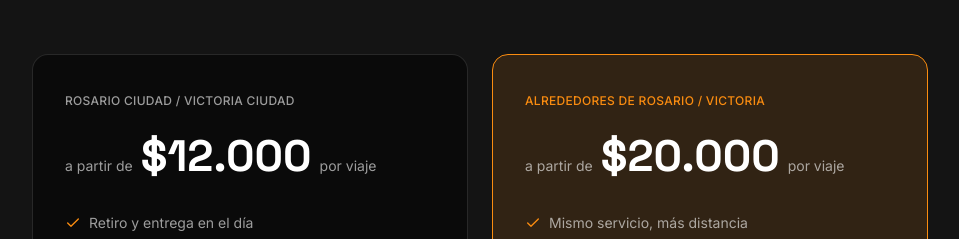
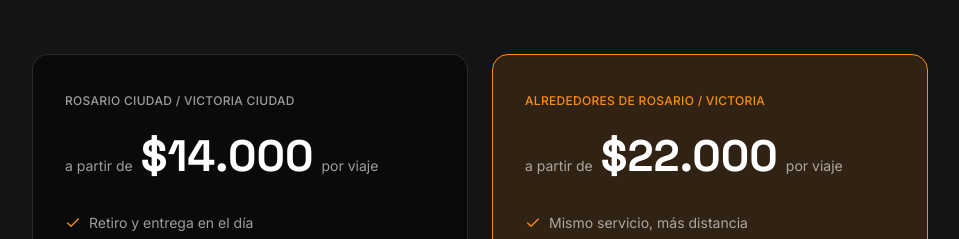
Before and after one commit to AppResuelve/pedronencomiendas-corporate-catalogo-whastapp, a Next.js app in the folder client/: page / in a window 1280 px wide. Shown: the part 2040-2279 px from the top of the page, without its empty margins (160-1119 px from the left). Built offline with nearby package versions, Linux system fonts and the light colour scheme; no server answers.

Commit message:
feat: precios centralizados en siteData + actualizar a 14k/22k

```diff
--- a/client/components/Pricing.tsx
+++ b/client/components/Pricing.tsx
@@ -1,8 +1,10 @@
 // @ts-nocheck
 "use client";
 import { ArrowRight, Check } from "lucide-react";
+import { siteData } from "@/data/siteData";
 
 export default function Pricing({ onOpenModal }) {
+  const { ciudad, alrededores } = siteData.pricing;
   return (
     <section
       id="precios"
@@ -40,7 +42,7 @@ export default function Pricing({ onOpenModal }) {
               className="text-xs font-medium tracking-wide uppercase"
               style={{ color: "var(--color-text-secondary)" }}
             >
-              Rosario ciudad / Victoria ciudad
+              {ciudad.label}
             </span>
             <div className="flex items-baseline gap-2 mt-3 mb-6">
               <span
@@ -57,7 +59,7 @@ export default function Pricing({ onOpenModal }) {
                   color: "var(--color-text-primary)",
                 }}
               >
-                $12.000
+                ${ciudad.precio.toLocaleString("es-AR")}
               </span>
               <span
                 className="text-sm"
@@ -99,7 +101,7 @@ export default function Pricing({ onOpenModal }) {
               className="text-xs font-medium tracking-wide uppercase"
               style={{ color: "var(--color-primary)" }}
             >
-              Alrededores de Rosario / Victoria
+              {alrededores.label}
             </span>
             <div className="flex items-baseline gap-2 mt-3 mb-6">
               <span
@@ -116,7 +118,7 @@ export default function Pricing({ onOpenModal }) {
                   color: "var(--color-text-primary)",
                 }}
               >
-                $20.000
+                ${alrededores.precio.toLocaleString("es-AR")}
               </span>
               <span
                 className="text-sm"
--- a/client/data/siteData.ts
+++ b/client/data/siteData.ts
@@ -1,4 +1,8 @@
 export const siteData = {
+  pricing: {
+    ciudad: { label: 'Rosario ciudad / Victoria ciudad', precio: 14000 },
+    alrededores: { label: 'Alrededores de Rosario / Victoria', precio: 22000 },
+  },
   navbar: {
     logoOnly: false,
     items: [
--- a/client/lib/whatsapp.ts
+++ b/client/lib/whatsapp.ts
@@ -5,18 +5,22 @@
 // Ej: 3436-611247 (Victoria, E.R.) → "5493436611247"
 // ─────────────────────────────────────────────────────────────────────────
 
+import { siteData } from '@/data/siteData'
+
 export const WHATSAPP_NUMBER = "5493436611247"; // ← verificar/ajustar
 
 export type Destino = "rosario" | "victoria";
 
+const p = siteData.pricing;
+
 export const ZONA_PRECIO: Record<Destino, Record<string, { label: string; precio: number }>> = {
   rosario: {
-    ciudad: { label: "Rosario ciudad", precio: 12000 },
-    alrededores: { label: "Alrededores de Rosario", precio: 20000 },
+    ciudad: { label: p.ciudad.label.split(' / ')[0], precio: p.ciudad.precio },
+    alrededores: { label: p.alrededores.label.split(' / ')[0], precio: p.alrededores.precio },
   },
   victoria: {
-    ciudad: { label: "Victoria ciudad", precio: 12000 },
-    alrededores: { label: "Alrededores de Victoria", precio: 20000 },
+    ciudad: { label: p.ciudad.label.split(' / ')[1], precio: p.ciudad.precio },
+    alrededores: { label: p.alrededores.label.split(' / ')[1], precio: p.alrededores.precio },
   },
 };
 
```
